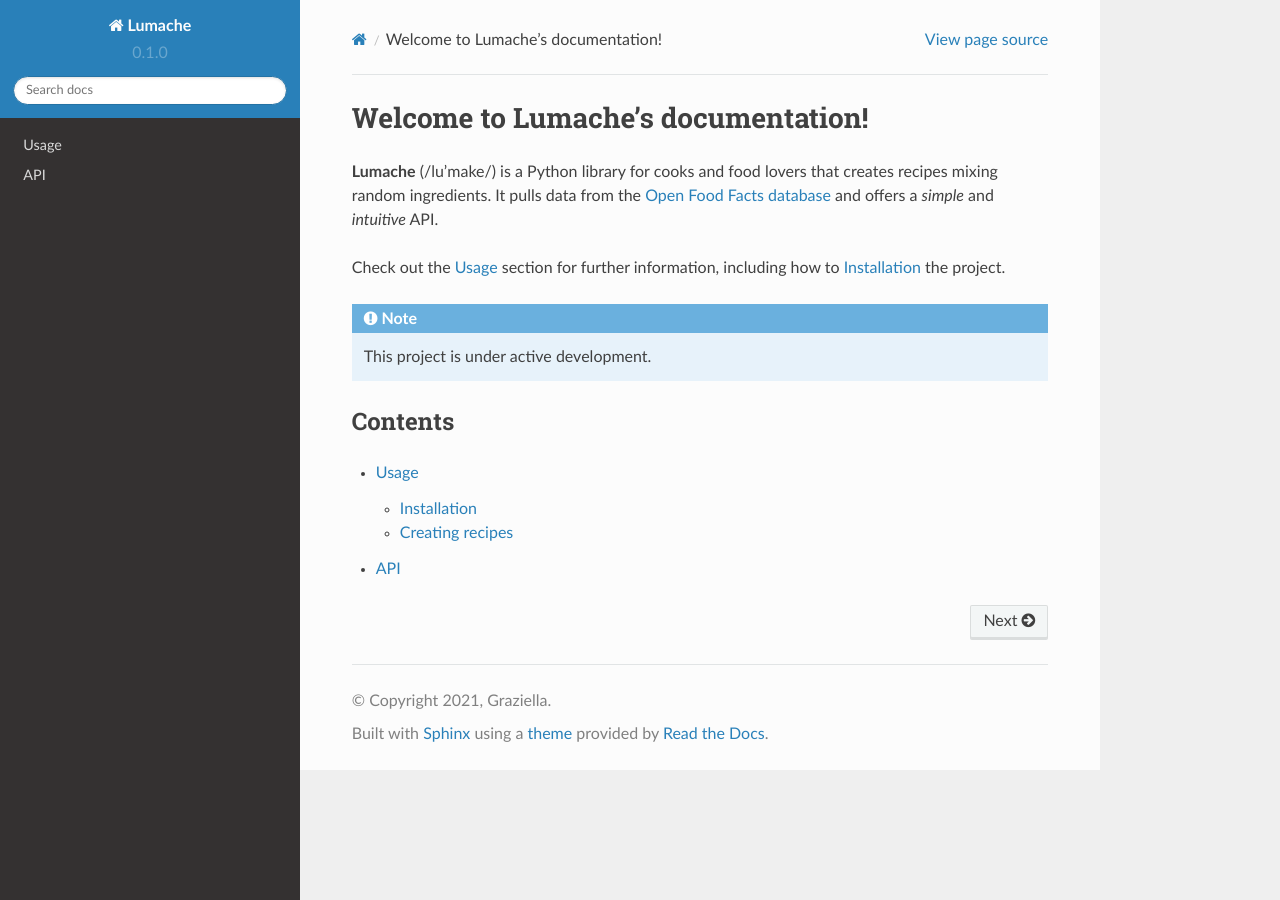
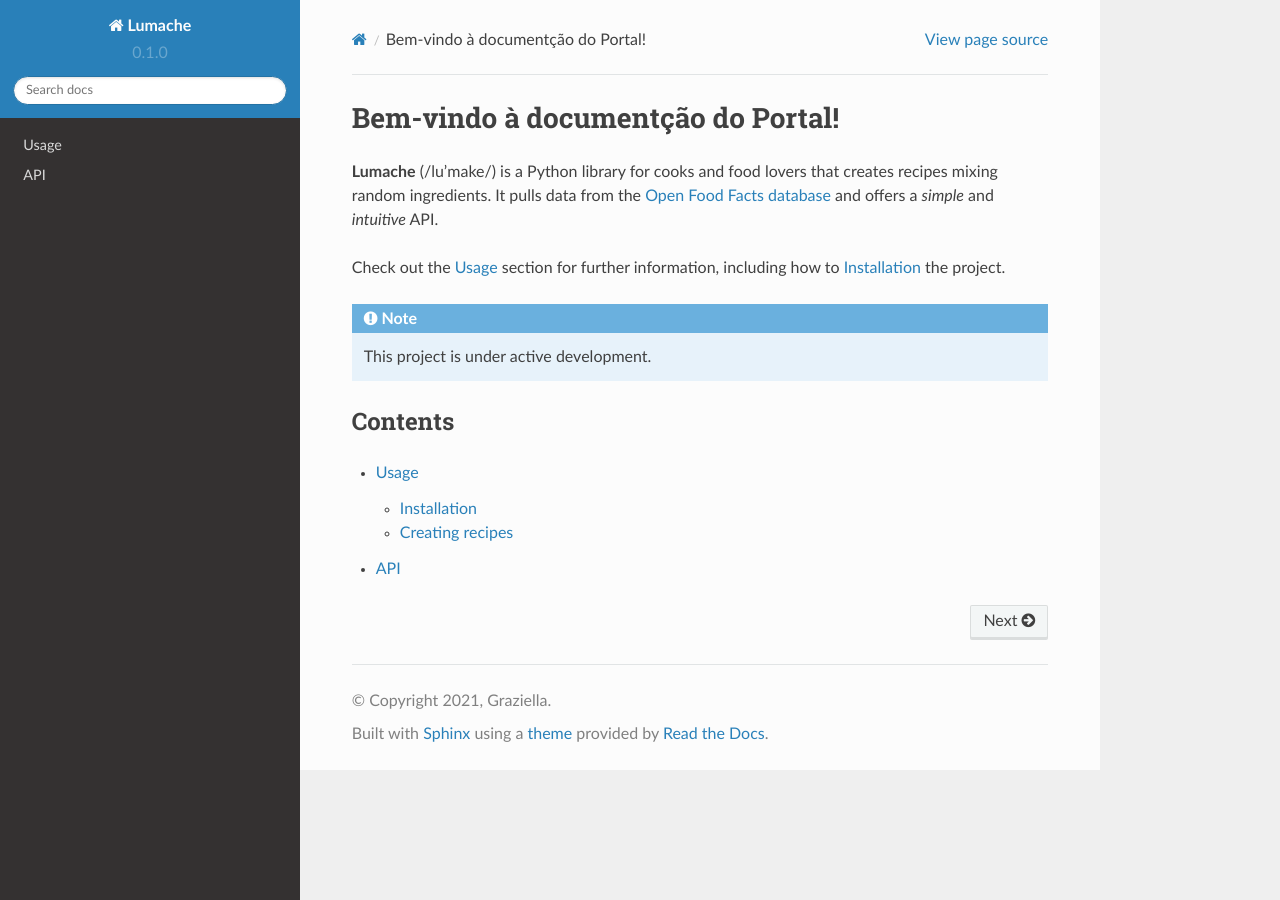
Before and after one commit to cge-sc/pt-docs, a Sphinx documentation site: the page built from docs/source/index.rst, in a window 1280 px wide. Built offline with Sphinx 7.4.7 and the Read the Docs theme 2.0.0, drawn with Linux system fonts in a browser that asks for light colours.

Commit message:
Update index.rst

```diff
--- a/docs/source/index.rst
+++ b/docs/source/index.rst
@@ -1,4 +1,4 @@
-Welcome to Lumache's documentation!
+Bem-vindo à documentção do Portal!
 ===================================
 
 **Lumache** (/lu'make/) is a Python library for cooks and food lovers
```
